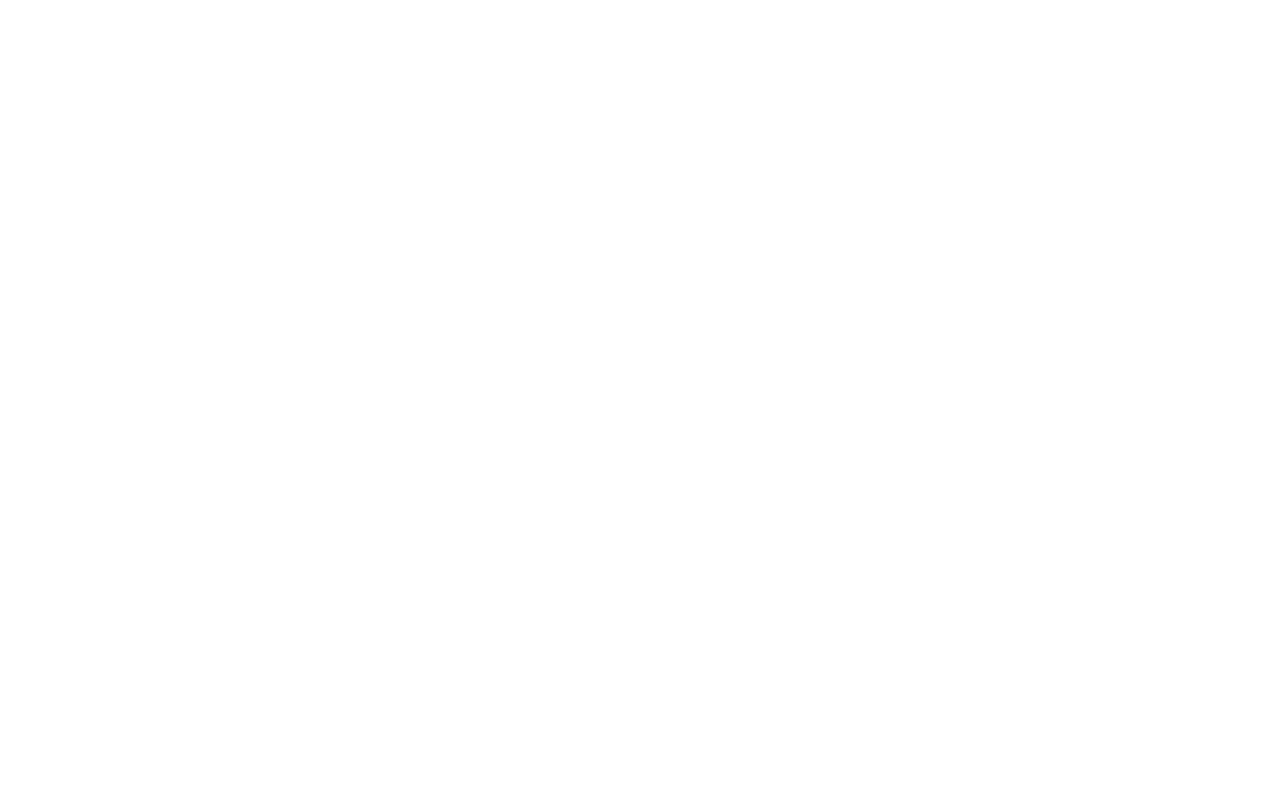
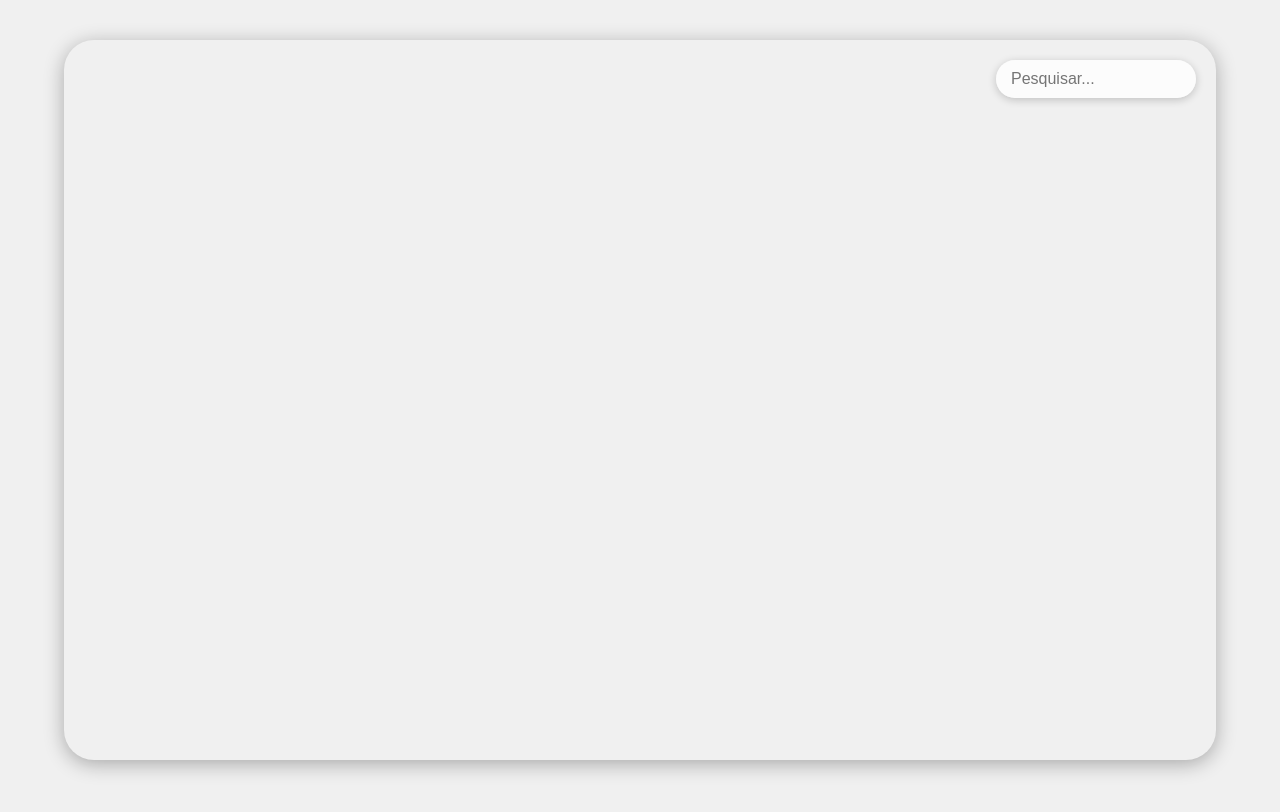
Before and after one commit to elliot859/search, a plain HTML site: page index.html in a window 1280 px wide. Drawn offline with Linux system fonts and the light colour scheme.

Commit message:
Enhance index.html with search bar and styles
Added search functionality and improved styling.

```diff
--- a/index.html
+++ b/index.html
@@ -5,25 +5,72 @@
     <meta name="viewport" content="width=device-width, initial-scale=1.0">
     <title>Menu com Bordas Arredondadas</title>
     <style>
+        * {
+            box-sizing: border-box;
+        }
+
         body, html {
             margin: 0;
             padding: 0;
             height: 100%;
-            overflow: hidden;
+            font-family: Arial, sans-serif;
+            background-color: #f0f0f0;
         }
 
         .background {
-            width: 100vw;
-            height: 100vh;
+            width: 90vw;
+            height: 90vh;
+            margin: 5vh auto;
             background-image: url('tab.png');
             background-size: cover;
             background-position: center;
             border-radius: 30px;
             overflow: hidden;
+            box-shadow: 0 4px 20px rgba(0,0,0,0.3);
+            position: relative;
+        }
+
+        .search {
+            position: absolute;
+            top: 20px;
+            right: 20px;
+            width: 200px;
+            display: flex;
+            background-color: rgba(255, 255, 255, 0.8);
+            border-radius: 25px;
+            overflow: hidden;
+            box-shadow: 0 2px 8px rgba(0,0,0,0.2);
+        }
+
+        .search input {
+            flex: 1;
+            border: none;
+            padding: 10px 15px;
+            outline: none;
+            background: transparent;
+            font-size: 16px;
+        }
+
+        .search button {
+            background-color: #0078ff;
+            border: none;
+            color: white;
+            padding: 10px 15px;
+            cursor: pointer;
+            transition: 0.3s;
+        }
+
+        .search button:hover {
+            background-color: #005ecc;
         }
     </style>
 </head>
 <body>
-    <div class="search"></div>
+    <div class="background">
+        <div class="search">
+            <input type="text" placeholder="Pesquisar...">
+            <button>🔍</button>
+        </div>
+    </div>
 </body>
 </html>
```
